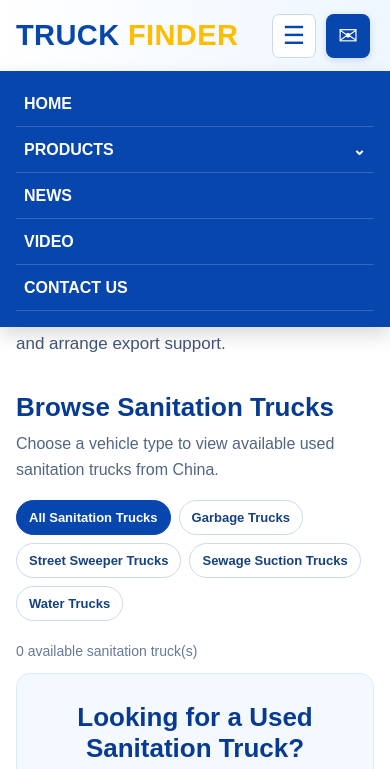
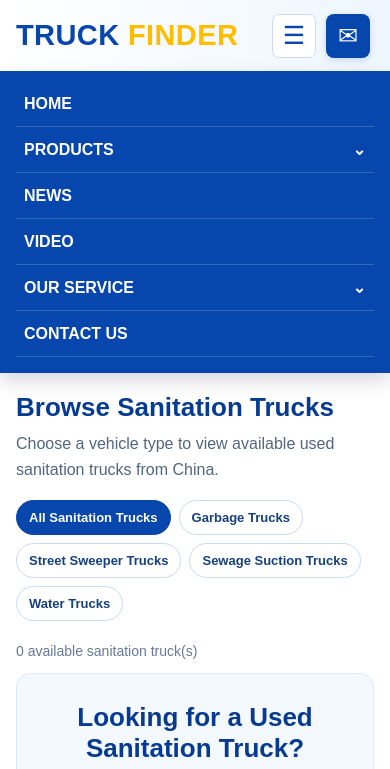
Before and after one commit to gotruckfinder/gotruckfinder, a plain HTML site: page sanitation-trucks.html in a window 390 px wide. Both pictures are taken after a click on the button "OPEN MENU". Shown: the top 769 px of the page. Drawn offline with Linux system fonts and the light colour scheme; no server answers.

Commit message:
Add Our Service dropdown navigation

```diff
--- a/sanitation-trucks.html
+++ b/sanitation-trucks.html
@@ -170,6 +170,13 @@ footer{background:#062f78;color:#dbe8ff;padding:20px 3%;text-align:center;font-s
     </div>
     <span class="nav-placeholder" aria-disabled="true">NEWS</span>
     <span class="nav-placeholder" aria-disabled="true">VIDEO</span>
+    <div class="nav-dropdown service-dropdown">
+      <button class="nav-products" type="button" aria-expanded="false">OUR SERVICE <span aria-hidden="true">⌄</span></button>
+      <div class="nav-dropdown-menu">
+        <a href="our-service.html">OUR SERVICE</a>
+        <a href="about-us.html">ABOUT US</a>
+      </div>
+    </div>
     <a class="nav-link" href="index.html#contact">CONTACT US</a>
   </nav>
   <a class="quote-button" href="index.html#contact" aria-label="GET A QUOTE" title="GET A QUOTE"><span class="quote-icon" aria-hidden="true">✉</span><span class="quote-label">GET A QUOTE</span></a>
@@ -506,5 +513,22 @@ document.querySelectorAll(".site-header").forEach(function(header){
   });
 });
 </script>
+<script>
+document.querySelectorAll(".site-header .service-dropdown").forEach(function(dropdown){
+  var button=dropdown.querySelector(".nav-products");
+  if(!button)return;
+  button.addEventListener("click",function(event){
+    event.stopPropagation();
+    var opened=dropdown.classList.toggle("products-open");
+    button.setAttribute("aria-expanded",String(opened));
+  });
+  document.addEventListener("click",function(event){
+    if(!dropdown.contains(event.target)){
+      dropdown.classList.remove("products-open");
+      button.setAttribute("aria-expanded","false");
+    }
+  });
+});
+</script>
 </body>
 </html>
```
